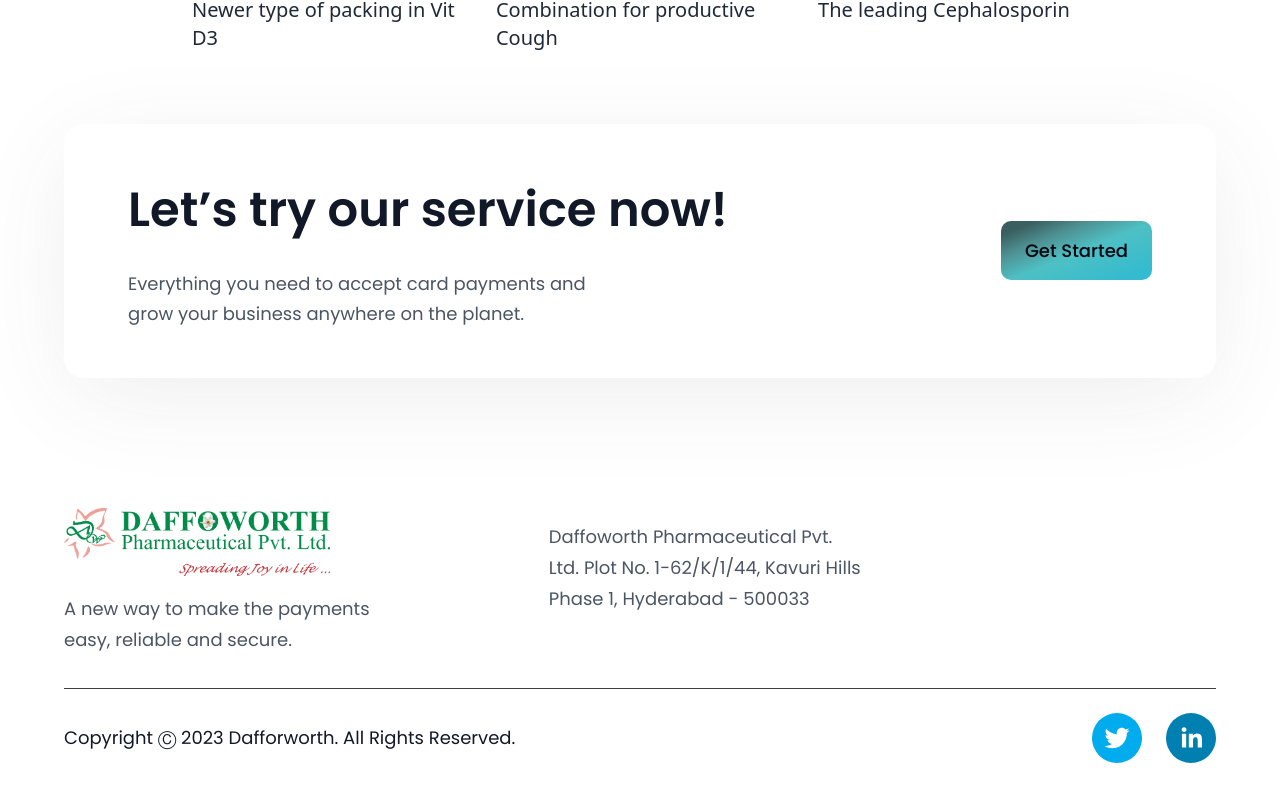
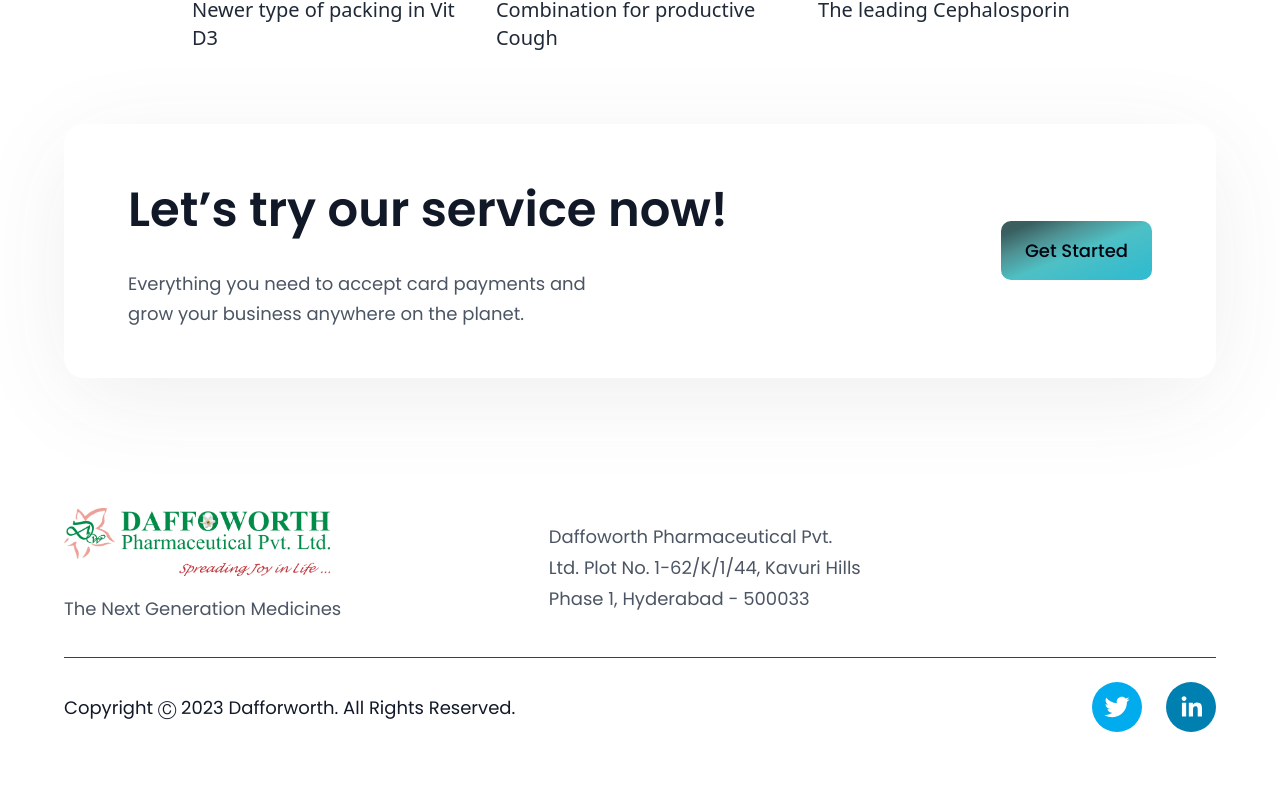
Before and after one commit to ashusharmatech/daffoworth-web, a React (Vite) app: page / in a window 1280 px wide. Shown: the part 3576-4377 px from the top of the page. Built offline with nearby package versions, Linux system fonts and the light colour scheme.

Commit message:
tag line changes

```diff
--- a/src/components/Footer.jsx
+++ b/src/components/Footer.jsx
@@ -9,7 +9,7 @@ const Footer = () => (
 			<div className="flex-[1] flex flex-col justify-start mr-10">
 				<img src={logo} alt="hoobank" className="w-[266px] h-[72.14px] object-contain" />
 				<p className={`${styles.paragraph} mt-4 max-w-[312px]`}>
-					A new way to make the payments easy, reliable and secure.
+				The Next Generation Medicines
 				</p>
 			</div>
 
```
